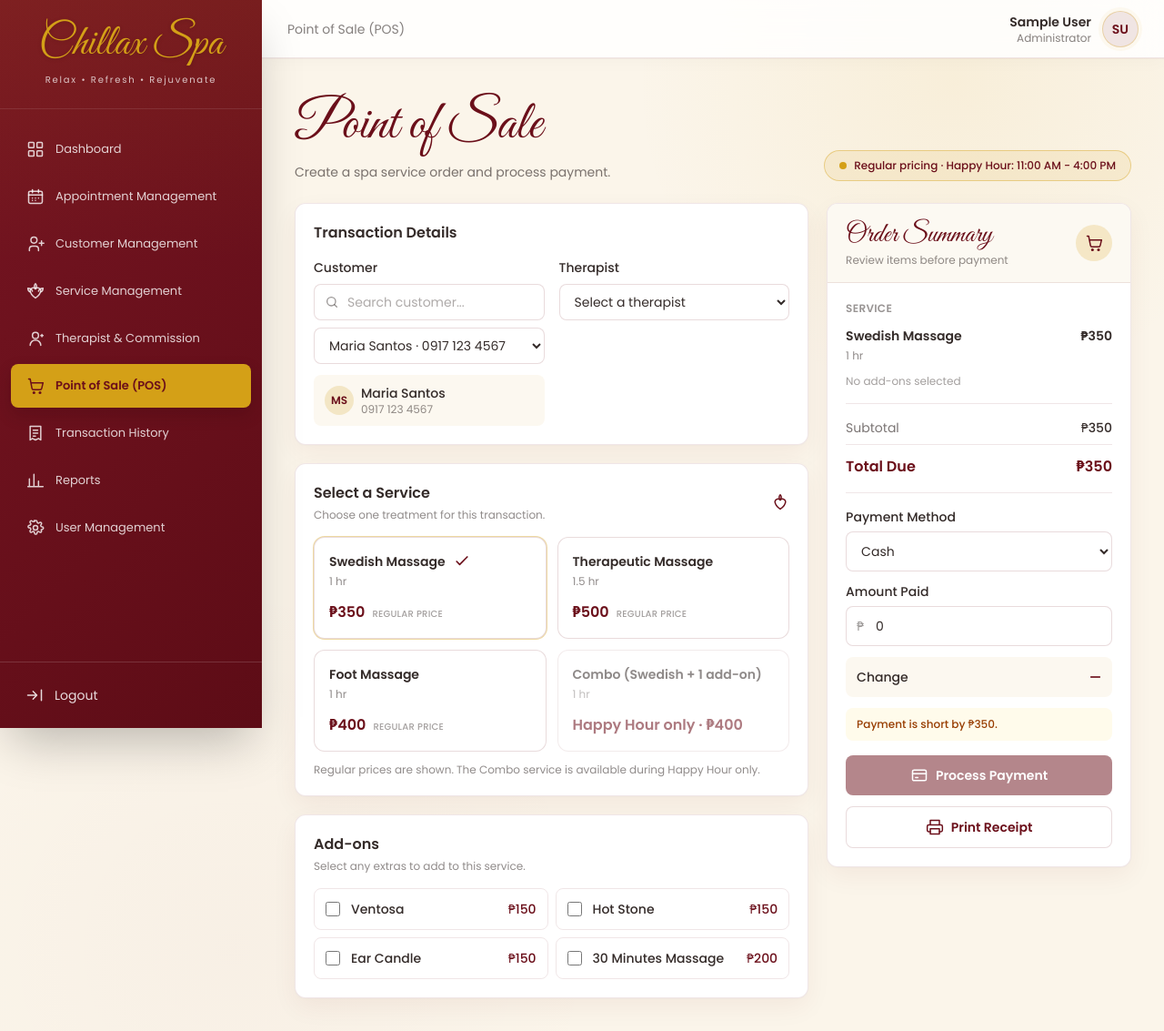
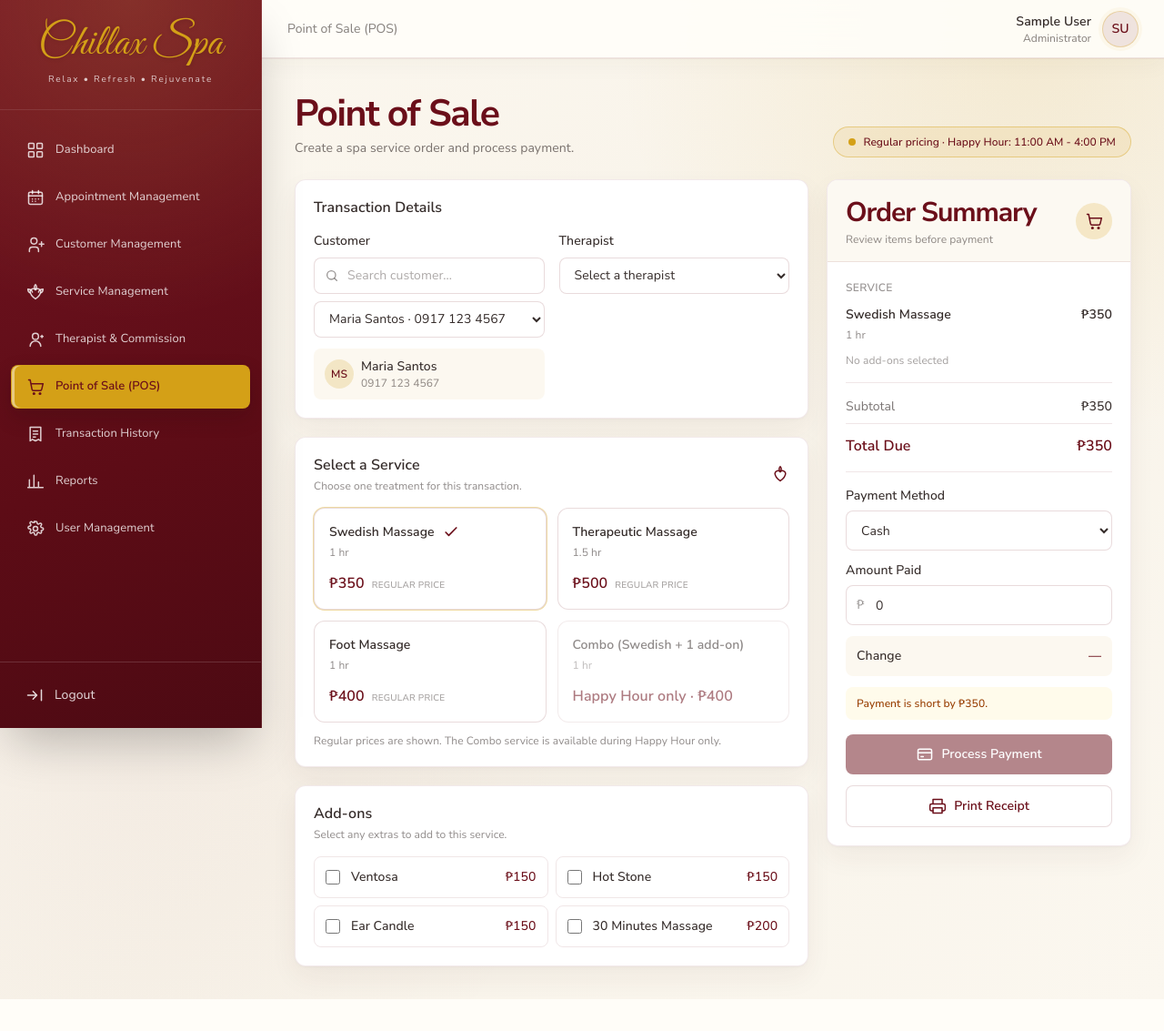
Before and after one commit to thebaconyang21/chillax-spa, a Laravel app: page /pos in a window 1280 px wide. Shown: the whole page at 91% size. After the commit the page ends 1098 px from the top, so only its background shows below. Run offline with Laravel 12, Linux system fonts and the light colour scheme; the visitor is signed in with stand-in values (Sample User, id 1); style sheets or scripts are compiled from the project's sources.

Commit message:
Improvement of UI 2.0

```diff
--- a/resources/css/app.css
+++ b/resources/css/app.css
@@ -8,6 +8,7 @@
     --color-gold: #d4a017;
     --color-cream: #fbf5ea;
     --color-ink: #342b29;
+    --line: rgba(107, 15, 26, 0.09);
 }
 
 @theme {
@@ -15,8 +16,36 @@
     --color-gold: #d4a017;
     --color-cream: #fbf5ea;
     --color-ink: #342b29;
-    --font-sans: 'Poppins', ui-sans-serif, system-ui, sans-serif;
-    --font-display: 'Great Vibes', cursive;
+    --font-sans: 'Nunito Sans', ui-sans-serif, system-ui, sans-serif;
+    --font-display: 'Nunito Sans', ui-sans-serif, system-ui, sans-serif;
+}
+
+body {
+    font-family: 'Nunito Sans', ui-sans-serif, system-ui, sans-serif;
+    font-size: 0.9375rem;
+    line-height: 1.55;
+    letter-spacing: 0.005em;
+}
+
+.font-display {
+    font-family: 'Nunito Sans', ui-sans-serif, system-ui, sans-serif;
+    font-weight: 700;
+    letter-spacing: -0.035em;
+}
+
+.brand-wordmark {
+    font-family: 'Great Vibes', cursive;
+    font-weight: 400;
+    letter-spacing: normal;
+}
+
+main h1 {
+    font-size: clamp(1.9rem, 3.2vw, 2.65rem);
+    line-height: 1.2;
+}
+
+main h2 {
+    line-height: 1.3;
 }
 
 html {
@@ -24,9 +53,11 @@ html {
 }
 
 body {
+    min-height: 100vh;
     background-image:
-        radial-gradient(circle at 82% 8%, rgba(212, 160, 23, 0.08), transparent 22rem),
-        radial-gradient(circle at 20% 92%, rgba(107, 15, 26, 0.025), transparent 26rem);
+        radial-gradient(circle at 88% 4%, rgba(212, 160, 23, 0.11), transparent 28rem),
+        radial-gradient(circle at 12% 76%, rgba(107, 15, 26, 0.035), transparent 30rem),
+        linear-gradient(135deg, #fcf8f0 0%, #f8f3e9 52%, #fbf7ef 100%);
 }
 
 ::selection {
@@ -50,9 +81,10 @@ body {
 }
 
 #sidebar {
+    border-right: 1px solid rgba(255, 255, 255, 0.08);
     background-image:
-        linear-gradient(180deg, rgba(212, 160, 23, 0.08), transparent 18rem),
-        linear-gradient(135deg, #771522 0%, #5d0c16 100%);
+        radial-gradient(circle at 50% 0%, rgba(232, 190, 88, 0.16), transparent 22rem),
+        linear-gradient(160deg, #741522 0%, #5d0c16 62%, #4d0a13 100%);
 }
 
 #sidebar nav a {
@@ -61,28 +93,58 @@ body {
 }
 
 #sidebar nav a[aria-current="page"] {
-    box-shadow: 0 8px 18px rgba(40, 8, 12, 0.18);
+    box-shadow: 0 10px 22px rgba(40, 8, 12, 0.22), inset 3px 0 0 rgba(255, 255, 255, 0.45);
+}
+
+#sidebar nav a:not([aria-current="page"]):hover {
+    border-color: rgba(255, 255, 255, 0.08);
 }
 
 header#app-header {
-    box-shadow: 0 1px 0 rgba(107, 15, 26, 0.04), 0 5px 18px rgba(52, 43, 41, 0.025);
+    background-color: rgba(255, 254, 250, 0.88);
+    box-shadow: 0 1px 0 rgba(107, 15, 26, 0.06), 0 8px 24px rgba(52, 43, 41, 0.035);
 }
 
 main section.rounded-xl,
 main article.rounded-xl {
+    border-color: var(--line);
     box-shadow:
         0 1px 2px rgba(52, 43, 41, 0.025),
-        0 10px 28px rgba(107, 15, 26, 0.055);
+        0 12px 30px rgba(66, 31, 28, 0.055),
+        0 2px 8px rgba(66, 31, 28, 0.025);
+}
+
+main section.rounded-xl:hover,
+main article.rounded-xl:hover {
+    box-shadow:
+        0 2px 4px rgba(52, 43, 41, 0.035),
+        0 16px 36px rgba(66, 31, 28, 0.075),
+        0 3px 10px rgba(66, 31, 28, 0.03);
 }
 
 main input:not([type="checkbox"]),
 main select {
+    background-color: rgba(255, 255, 255, 0.92);
     transition: border-color 180ms ease, box-shadow 180ms ease, background-color 180ms ease;
+}
+
+main input:not([type="checkbox"]):focus,
+main select:focus {
+    background-color: #fff;
+    box-shadow: 0 0 0 4px rgba(212, 160, 23, 0.13);
 }
 
 main button,
 main a {
     transition-duration: 180ms;
+}
+
+main button:focus-visible,
+main a:focus-visible,
+#sidebar a:focus-visible,
+header#app-header button:focus-visible {
+    outline: 3px solid rgba(212, 160, 23, 0.68);
+    outline-offset: 3px;
 }
 
 main table {
@@ -91,7 +153,11 @@ main table {
 }
 
 main table thead {
-    background: rgba(251, 245, 234, 0.92);
+    background: linear-gradient(90deg, rgba(251, 245, 234, 0.96), rgba(248, 241, 226, 0.72));
+}
+
+main table thead th {
+    letter-spacing: 0.045em;
 }
 
 main table tbody tr {
@@ -99,7 +165,7 @@ main table tbody tr {
 }
 
 main table tbody tr:hover {
-    background: rgba(212, 160, 23, 0.035);
+    background: rgba(212, 160, 23, 0.055);
 }
 
 main [role="tab"][aria-selected="true"],
@@ -111,11 +177,38 @@ main [role="tab"][aria-selected="true"],
     main article.rounded-xl,
     main section.rounded-xl {
         animation: spa-fade-in 420ms ease-out both;
+        transition: box-shadow 200ms ease, border-color 200ms ease, transform 200ms ease;
     }
 
     main section.rounded-xl:nth-child(2),
     main article.rounded-xl:nth-child(2) {
         animation-delay: 60ms;
+    }
+}
+
+@media (max-width: 640px) {
+    header#app-header {
+        height: 4rem;
+    }
+
+    main {
+        padding-top: 1.25rem;
+    }
+
+    main section.rounded-xl,
+    main article.rounded-xl {
+        border-radius: 1rem;
+    }
+}
+
+@media (prefers-reduced-motion: reduce) {
+    *,
+    *::before,
+    *::after {
+        scroll-behavior: auto !important;
+        animation-duration: 0.01ms !important;
+        animation-iteration-count: 1 !important;
+        transition-duration: 0.01ms !important;
     }
 }
 
--- a/resources/views/auth/login.blade.php
+++ b/resources/views/auth/login.blade.php
@@ -7,7 +7,7 @@
     <title>Log In - Chillax Spa</title>
     <link rel="preconnect" href="https://fonts.googleapis.com">
     <link rel="preconnect" href="https://fonts.gstatic.com" crossorigin>
-    <link href="https://fonts.googleapis.com/css2?family=Great+Vibes&family=Poppins:wght@400;500;600;700&display=swap" rel="stylesheet">
+    <link href="https://fonts.googleapis.com/css2?family=Great+Vibes&family=Nunito+Sans:wght@400;500;600;700;800&display=swap" rel="stylesheet">
     @vite(['resources/css/app.css', 'resources/js/app.js'])
 </head>
 <body class="min-h-screen bg-maroon font-sans text-ink antialiased">
@@ -24,7 +24,7 @@
                             <path d="M16 27V12M9 22c2 2 4 3 7 5M23 20c-2 2-4 3-7 5"/>
                         </svg>
                     </div>
-                    <h1 class="font-display text-6xl leading-none text-maroon">Chillax Spa</h1>
+                    <h1 class="brand-wordmark text-6xl leading-none text-maroon">Chillax Spa</h1>
                     <p class="mt-3 text-[10px] font-medium uppercase tracking-[0.22em] text-maroon/65">Relax &bull; Refresh &bull; Rejuvenate</p>
                     <div class="mx-auto mt-6 h-px w-16 bg-gold/70" aria-hidden="true"></div>
                     <h2 class="mt-6 text-lg font-semibold text-ink">Welcome Back</h2>
--- a/resources/views/layouts/app.blade.php
+++ b/resources/views/layouts/app.blade.php
@@ -7,7 +7,7 @@
     <title>@yield('title', 'Dashboard') - Chillax Spa</title>
     <link rel="preconnect" href="https://fonts.googleapis.com">
     <link rel="preconnect" href="https://fonts.gstatic.com" crossorigin>
-    <link href="https://fonts.googleapis.com/css2?family=Great+Vibes&family=Poppins:wght@400;500;600;700&display=swap" rel="stylesheet">
+    <link href="https://fonts.googleapis.com/css2?family=Great+Vibes&family=Nunito+Sans:wght@400;500;600;700;800&display=swap" rel="stylesheet">
     @vite(['resources/css/app.css', 'resources/js/app.js'])
 </head>
 <body class="min-h-screen bg-cream font-sans text-ink antialiased">
@@ -15,7 +15,7 @@
 
     <aside id="sidebar" class="fixed inset-y-0 left-0 z-40 flex w-72 -translate-x-full flex-col bg-maroon text-white shadow-2xl transition-transform duration-300 md:translate-x-0">
         <a href="{{ route('dashboard') }}" class="flex flex-col items-center border-b border-white/10 px-6 py-6 text-center">
-            <span class="font-display text-5xl leading-none text-gold drop-shadow-sm">Chillax Spa</span>
+            <span class="brand-wordmark text-5xl leading-none text-gold drop-shadow-sm">Chillax Spa</span>
             <span class="mt-2 text-[10px] tracking-[0.18em] text-white/75">Relax &bull; Refresh &bull; Rejuvenate</span>
         </a>
 
@@ -25,16 +25,17 @@
                     ['label' => 'Dashboard', 'icon' => 'dashboard', 'route' => 'dashboard'],
                     ['label' => 'Appointment Management', 'icon' => 'calendar', 'route' => 'appointments'],
                     ['label' => 'Customer Management', 'icon' => 'users', 'route' => 'customers'],
-                    ['label' => 'Service Management', 'icon' => 'spa', 'route' => 'services'],
-                    ['label' => 'Therapist & Commission', 'icon' => 'person', 'route' => 'therapists'],
+                    ['label' => 'Service Management', 'icon' => 'spa', 'route' => 'services', 'admin_only' => true],
+                    ['label' => 'Therapist & Commission', 'icon' => 'person', 'route' => 'therapists', 'admin_only' => true],
                     ['label' => 'Point of Sale (POS)', 'icon' => 'cart', 'route' => 'pos'],
                     ['label' => 'Transaction History', 'icon' => 'receipt', 'route' => 'transactions'],
-                    ['label' => 'Reports', 'icon' => 'chart', 'route' => 'reports'],
-                    ['label' => 'User Management', 'icon' => 'settings', 'route' => 'users'],
+                    ['label' => 'Reports', 'icon' => 'chart', 'route' => 'reports', 'admin_only' => true],
+                    ['label' => 'User Management', 'icon' => 'settings', 'route' => 'users', 'admin_only' => true],
                 ];
             @endphp
 
             @foreach ($menuItems as $item)
+                @if (! ($item['admin_only'] ?? false) || auth()->user()?->isAdmin())
                 @php
                     $isActive = isset($item['route']) && request()->routeIs($item['route']);
                 @endphp
@@ -74,6 +75,7 @@
                     </svg>
                     <span>{{ $item['label'] }}</span>
                 </a>
+                @endif
             @endforeach
         </nav>
 
```
Also changed, not shown: CLAUDE.md (+10 -0 lines).
